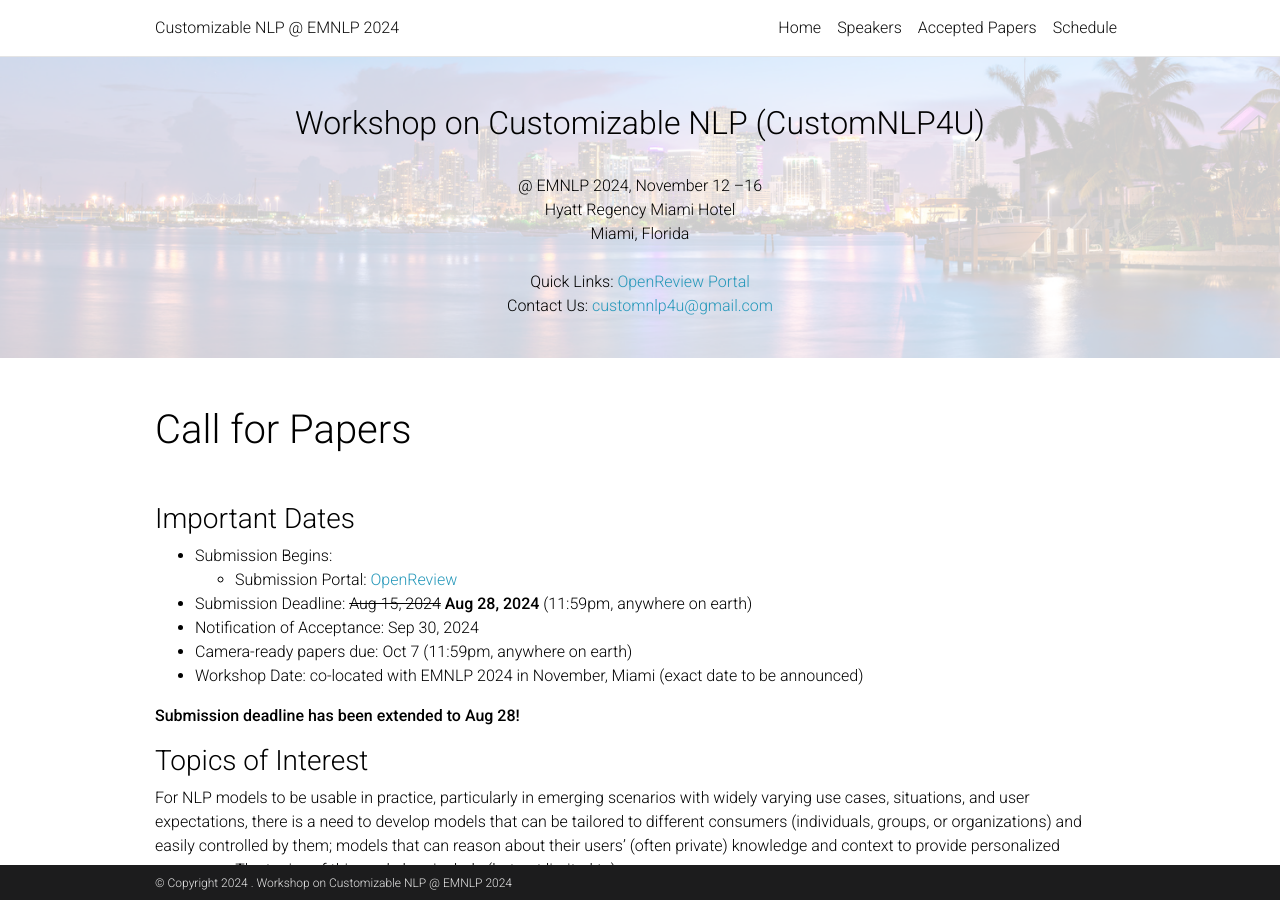
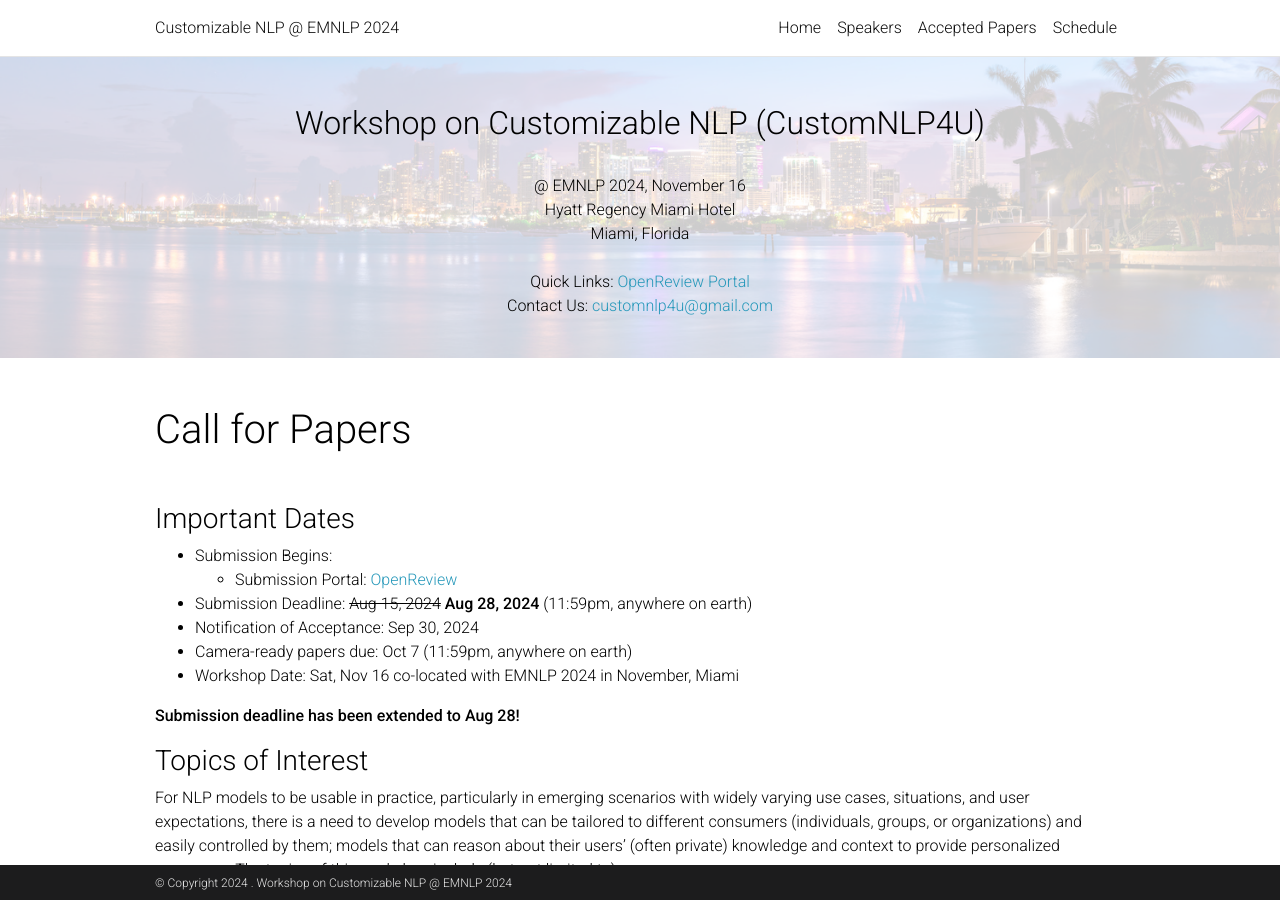
Before and after one commit to customnlp4u-24/customnlp4u-24.github.io, a Jekyll site: the page built from _pages/home.md, in a window 1280 px wide and 900 px high. Built offline with Jekyll 4.4.1, drawn with Linux system fonts in a browser that asks for light colours; comment, search, counter and statistics services are not loaded; a style sheet for code colours, icons or effects is not loaded.

Commit message:
added the exact date

```diff
--- a/_layouts/default2.html
+++ b/_layouts/default2.html
@@ -38,7 +38,7 @@ layout: parse
             <br><br>
         <h2  align="center">Workshop on Customizable NLP (CustomNLP4U)</h2><br>
         <p align="center">
-        @ EMNLP 2024, November 12 –16<br>
+        @ EMNLP 2024, November 16<br>
         Hyatt Regency Miami Hotel <br>
         Miami, Florida <br><br>
 
--- a/_pages/home.md
+++ b/_pages/home.md
@@ -30,7 +30,7 @@ nav_order: 1
 * Submission Deadline: ~~Aug 15, 2024~~ **Aug 28, 2024** (11:59pm, anywhere on earth)
 * Notification of Acceptance: Sep 30, 2024
 * Camera-ready papers due: Oct 7 (11:59pm, anywhere on earth)
-* Workshop Date: co-located with EMNLP 2024 in November, Miami (exact date to be announced)
+* Workshop Date: Sat, Nov 16 co-located with EMNLP 2024 in November, Miami
 
 **Submission deadline has been extended to Aug 28!**
 <br>
```
